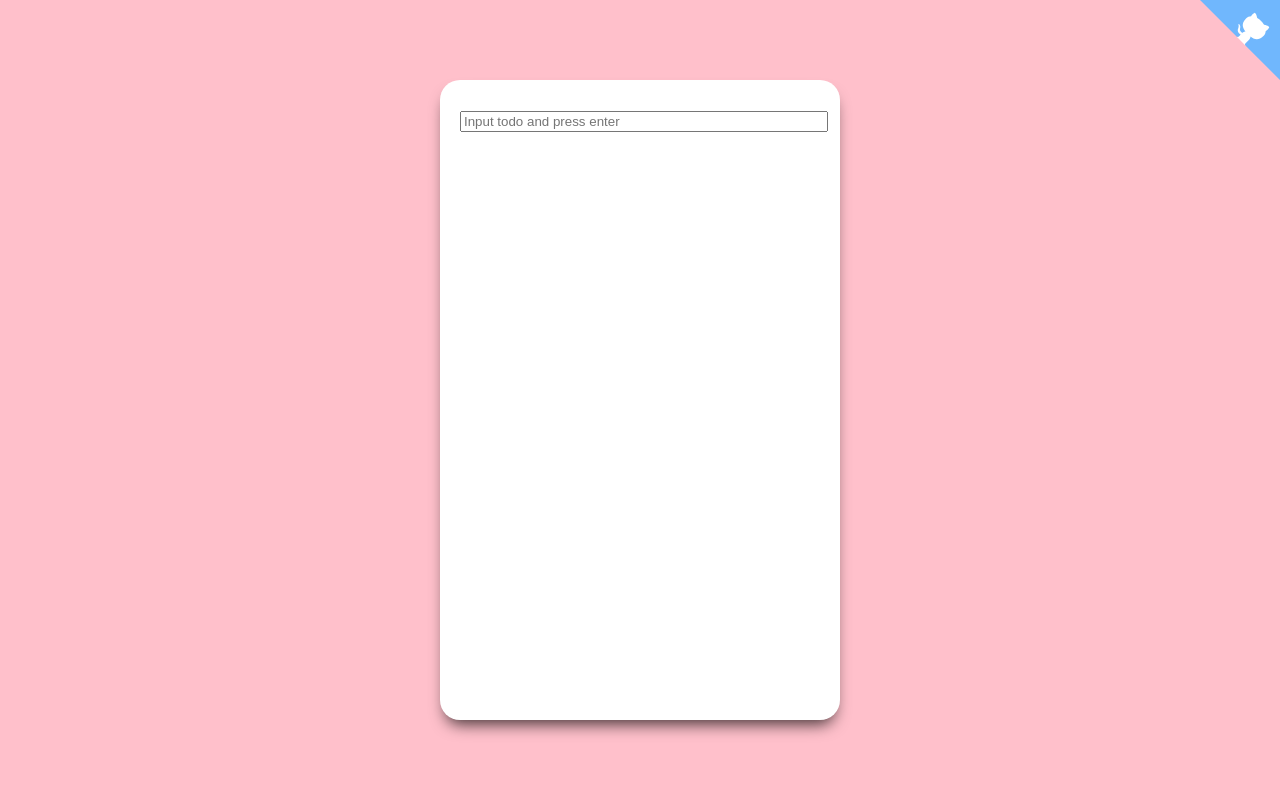
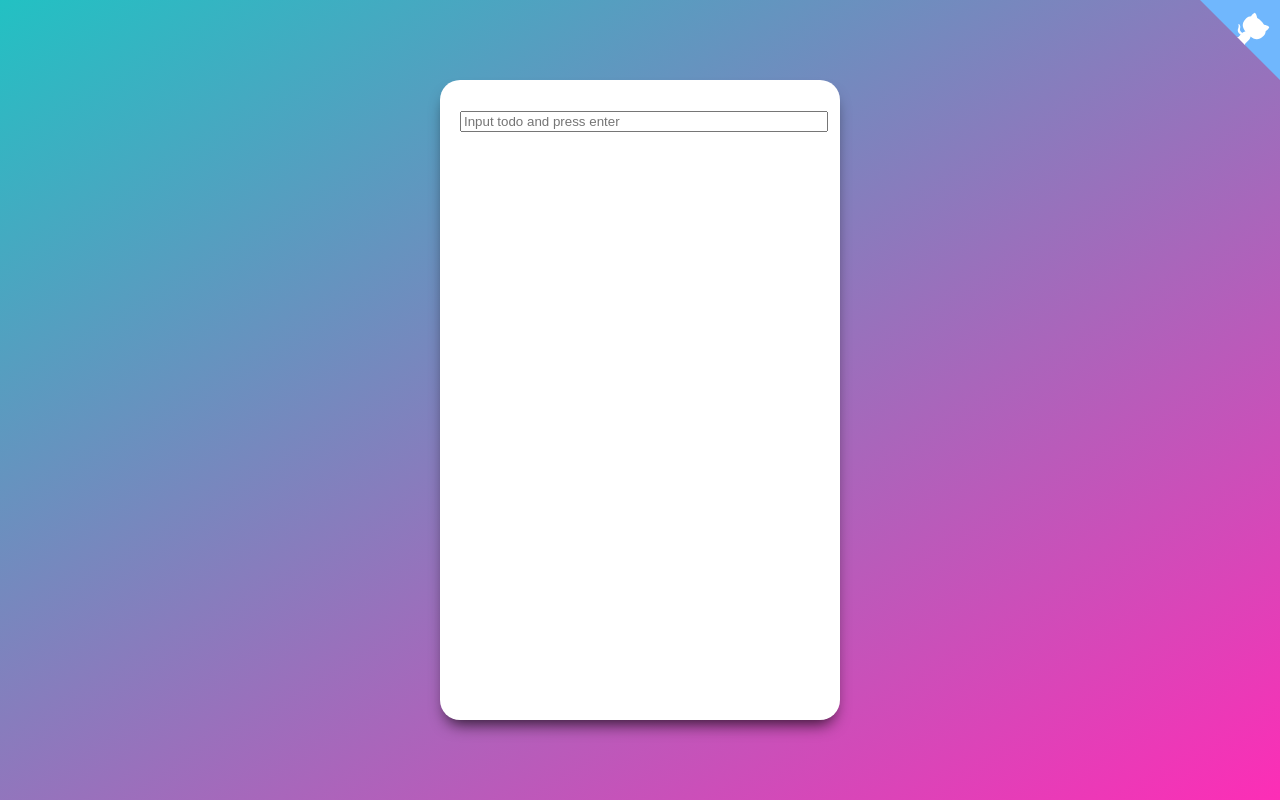
Before and after one commit to RSLi/recursive-todo, a Svelte app: page / in a window 1280 px wide. Built offline with nearby package versions, Linux system fonts and the light colour scheme.

Commit message:
Change background to gradient

```diff
--- a/src/App.svelte
+++ b/src/App.svelte
@@ -41,7 +41,8 @@
     align-items: center;
     width: 100vw;
     height: 100vh;
-	background: pink;
+	background: rgb(34,193,195);
+	background: linear-gradient(149deg, rgba(34,193,195,1) 0%, rgba(253,45,182,1) 100%);
 }
 .column {
 	width: 400px;
```
